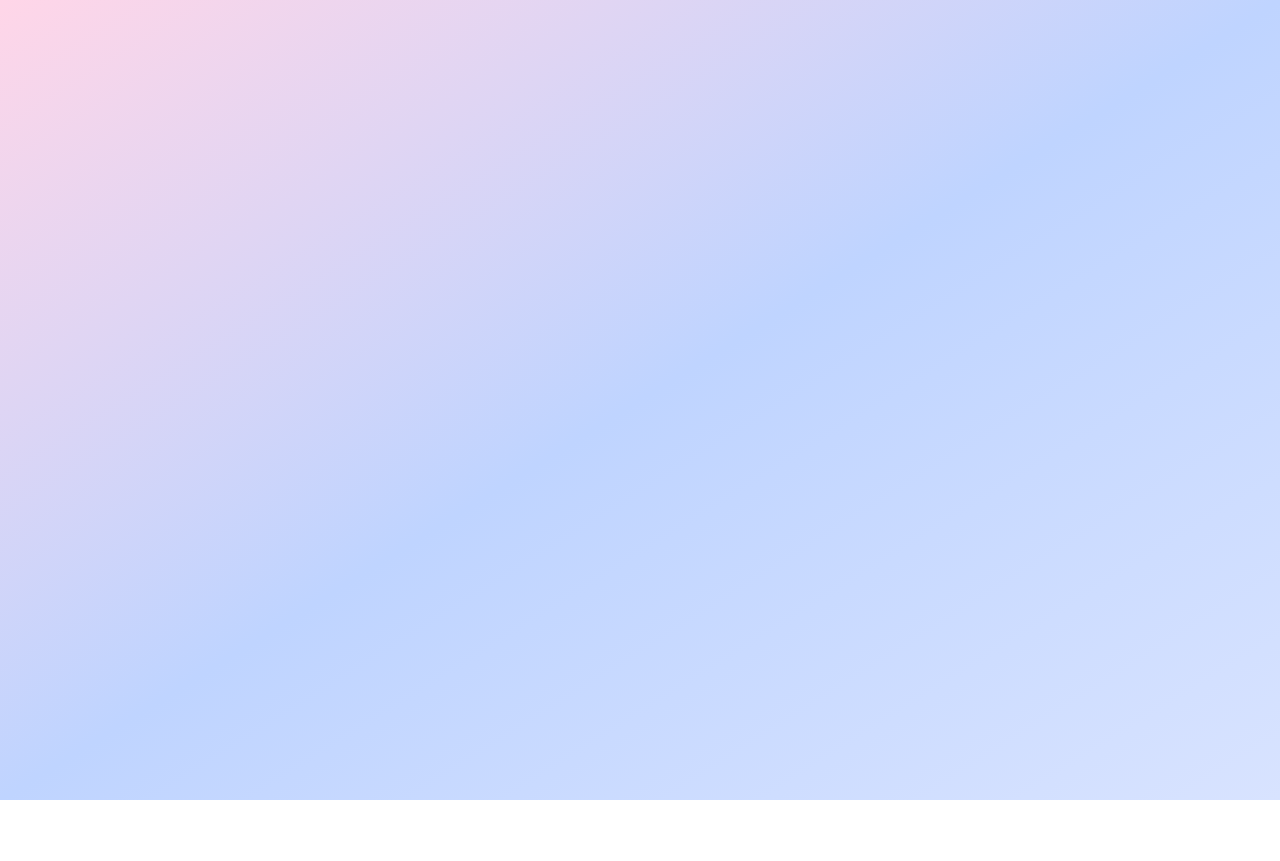
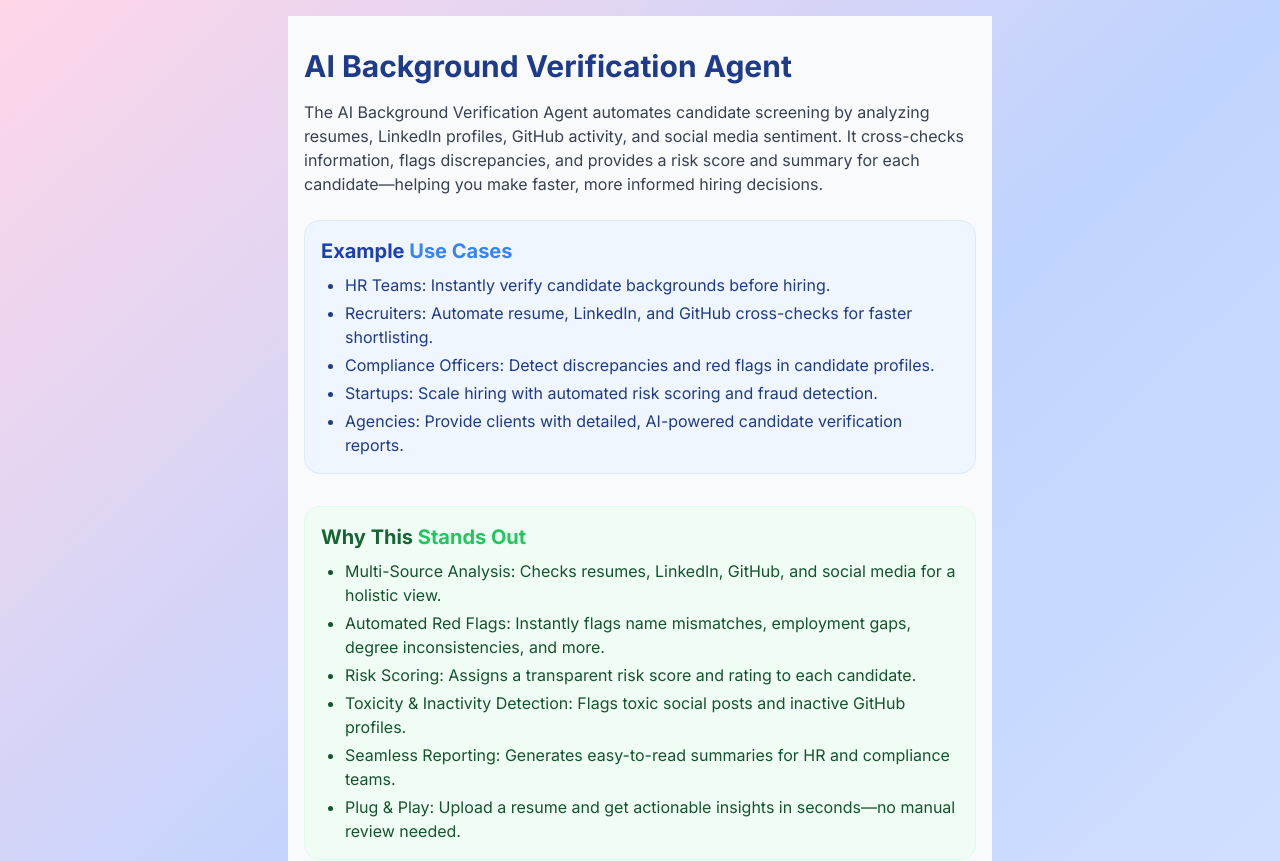
Before and after one commit to QuantamAIDevelopment/marketplace-ui, a React (Create React App) app: page /background-verification-agent in a window 1280 px wide. Before the commit this address had no page. Shown: the top 861 px of the page. Before the commit the page ends 800 px from the top, so only its background shows below. Built offline with nearby package versions, Linux system fonts and the light colour scheme.

Commit message:
added BackgroundVerificationAgent

```diff
--- a/src/App.js
+++ b/src/App.js
@@ -21,6 +21,7 @@ import BusinessInsightsAgentPage from './pages/BusinessInsightsAgentPage';
 import MetricsBusinessAnalyticsPage from './pages/MetricsBusinessAnalyticsPage';
 import MonthlyExpenditurePage from './pages/MonthlyExpenditurePage';
 import FraudDetectionPage from './pages/FraudDetectionPage';
+import BackgroundVerificationAgentPage from './pages/BackgroundVerificationAgentPage';
 import './App.css';
 import './index.css';
 import ErrorBoundary from './components/ErrorBoundary';
@@ -53,6 +54,8 @@ function App() {
               <Route path="/workflows/metrics-business-analytics" element={<MetricsBusinessAnalyticsPage />} />
               <Route path="/workflows/monthly-expenditure" element={<MonthlyExpenditurePage />} />
               <Route path="/workflows/fraud-detection" element={<FraudDetectionPage />} />
+              // Background Verification Agent Workflow
+              <Route path="/background-verification-agent" element={<BackgroundVerificationAgentPage />} />
             </Routes>
           </main>
         </div>
--- a/src/components/CoverScreen.js
+++ b/src/components/CoverScreen.js
@@ -24,7 +24,7 @@ const CoverScreen = ({ onStart, heading, description, details, workflowSVG: Work
           </div>
         ) : (
           <img
-            src={'https://plus.unsplash.com/premium_photo-1663040543283-a39c4554106b?q=80&w=2070&auto=format&fit=crop'}
+            src={'/logo192.png'}
             alt="AI Assistant"
             className="rounded-2xl shadow-xl w-full max-w-2xl object-cover border-4 border-white"
           />
--- a/src/components/Dashboard.js
+++ b/src/components/Dashboard.js
@@ -1,6 +1,6 @@
 import React from 'react';
 import { motion } from 'framer-motion';
-import { FaCalendarAlt, FaFileAlt, FaEnvelope, FaUserAlt, FaBirthdayCake, FaFileInvoiceDollar, FaRobot, FaFileContract, FaBoxOpen } from 'react-icons/fa';
+import { FaCalendarAlt, FaFileAlt, FaEnvelope, FaUserAlt, FaBirthdayCake, FaFileInvoiceDollar, FaRobot, FaFileContract, FaBoxOpen, FaUserShield } from 'react-icons/fa';
 import { useNavigate } from 'react-router-dom';
 
 // Workflow Components
@@ -84,6 +84,12 @@ const workflows = [
     path: '/workflows/product-recommendation',
     description: 'Recommend products based on user data.',
   },
+  {
+    title: 'AI Background Verification Agent',
+    icon: FaUserShield,
+    path: '/background-verification-agent',
+    description: 'Upload a candidate resume or background file to automatically analyze, cross-check, and risk-rate candidates using AI.',
+  },
 ];
 
 const WorkflowCard = ({ title, icon: Icon, description, onClick, isButton, buttonText }) => (
--- a/src/components/workflows/index.js
+++ b/src/components/workflows/index.js
@@ -4,3 +4,4 @@ export { default as BusinessInsightsAgent } from './BusinessInsightsAgent';
 export { default as MetricsBusinessAnalytics } from './MetricsBusinessAnalytics';
 export { default as MonthlyExpenditure } from './MonthlyExpenditure';
 export { default as FraudDetection } from './FraudDetection';
+export { default as BackgroundVerificationAgent } from './BackgroundVerificationAgent';
--- /dev/null
+++ b/src/pages/BackgroundVerificationAgentPage.js
@@ -0,0 +1,45 @@
+import React from 'react';
+import { BackgroundVerificationAgent } from '../components/workflows';
+
+const useCases = [
+  'HR Teams: Instantly verify candidate backgrounds before hiring.',
+  'Recruiters: Automate resume, LinkedIn, and GitHub cross-checks for faster shortlisting.',
+  'Compliance Officers: Detect discrepancies and red flags in candidate profiles.',
+  'Startups: Scale hiring with automated risk scoring and fraud detection.',
+  'Agencies: Provide clients with detailed, AI-powered candidate verification reports.'
+];
+
+const standOut = [
+  'Multi-Source Analysis: Checks resumes, LinkedIn, GitHub, and social media for a holistic view.',
+  'Automated Red Flags: Instantly flags name mismatches, employment gaps, degree inconsistencies, and more.',
+  'Risk Scoring: Assigns a transparent risk score and rating to each candidate.',
+  'Toxicity & Inactivity Detection: Flags toxic social posts and inactive GitHub profiles.',
+  'Seamless Reporting: Generates easy-to-read summaries for HR and compliance teams.',
+  'Plug & Play: Upload a resume and get actionable insights in seconds—no manual review needed.'
+];
+
+const description = `The AI Background Verification Agent automates candidate screening by analyzing resumes, LinkedIn profiles, GitHub activity, and social media sentiment. It cross-checks information, flags discrepancies, and provides a risk score and summary for each candidate—helping you make faster, more informed hiring decisions.`;
+
+const BackgroundVerificationAgentPage = () => (
+  <div className="min-h-screen bg-gray-50 py-8 px-4">
+    <div className="max-w-2xl mx-auto">
+      <h1 className="text-3xl font-bold mb-4 text-blue-900">AI Background Verification Agent</h1>
+      <p className="mb-6 text-base text-gray-700">{description}</p>
+      <div className="mb-8 p-4 rounded-xl bg-blue-50 border border-blue-100">
+        <h2 className="text-xl font-bold text-blue-800 mb-2">Example <span className="text-blue-500">Use Cases</span></h2>
+        <ul className="list-disc ml-6 text-blue-900 text-base space-y-1">
+          {useCases.map((uc, i) => <li key={i}>{uc}</li>)}
+        </ul>
+      </div>
+      <div className="mb-10 p-4 rounded-xl bg-green-50 border border-green-100">
+        <h2 className="text-xl font-bold text-green-800 mb-2">Why This <span className="text-green-500">Stands Out</span></h2>
+        <ul className="list-disc ml-6 text-green-900 text-base space-y-1">
+          {standOut.map((s, i) => <li key={i}>{s}</li>)}
+        </ul>
+      </div>
+      <BackgroundVerificationAgent />
+    </div>
+  </div>
+);
+
+export default BackgroundVerificationAgentPage;
--- a/src/pages/Dashboard.js
+++ b/src/pages/Dashboard.js
@@ -1,6 +1,6 @@
 import React from 'react';
 import { motion } from 'framer-motion';
-import { FaCalendarAlt, FaFileAlt, FaEnvelope, FaUserAlt, FaBirthdayCake, FaFileInvoiceDollar, FaRobot, FaFileContract, FaBoxOpen, FaWarehouse, FaBrain, FaCommentDots, FaMoneyBillWave, FaChartLine, FaChartBar, FaRupeeSign, FaShieldAlt } from 'react-icons/fa';
+import { FaCalendarAlt, FaFileAlt, FaEnvelope, FaUserAlt, FaBirthdayCake, FaFileInvoiceDollar, FaRobot, FaFileContract, FaBoxOpen, FaWarehouse, FaBrain, FaCommentDots, FaMoneyBillWave, FaChartLine, FaChartBar, FaRupeeSign, FaShieldAlt, FaUserShield } from 'react-icons/fa';
 import { useNavigate } from 'react-router-dom';
 
 const WorkflowCard = ({ title, icon: Icon, path, summary }) => {
@@ -140,6 +140,12 @@ const workflowData = [
     summary: 'Book and manage appointments with ease.'
   },
   {
+    title: 'AI Background Verification Agent',
+    icon: FaUserShield,
+    path: '/background-verification-agent',
+    summary: 'Upload a candidate resume or background file to automatically analyze, cross-check, and risk-rate candidates using AI.'
+  },
+  {
     title: 'MCQ Generator & Trainer',
     icon: FaBrain,
     path: '/mcq-generator',
```
